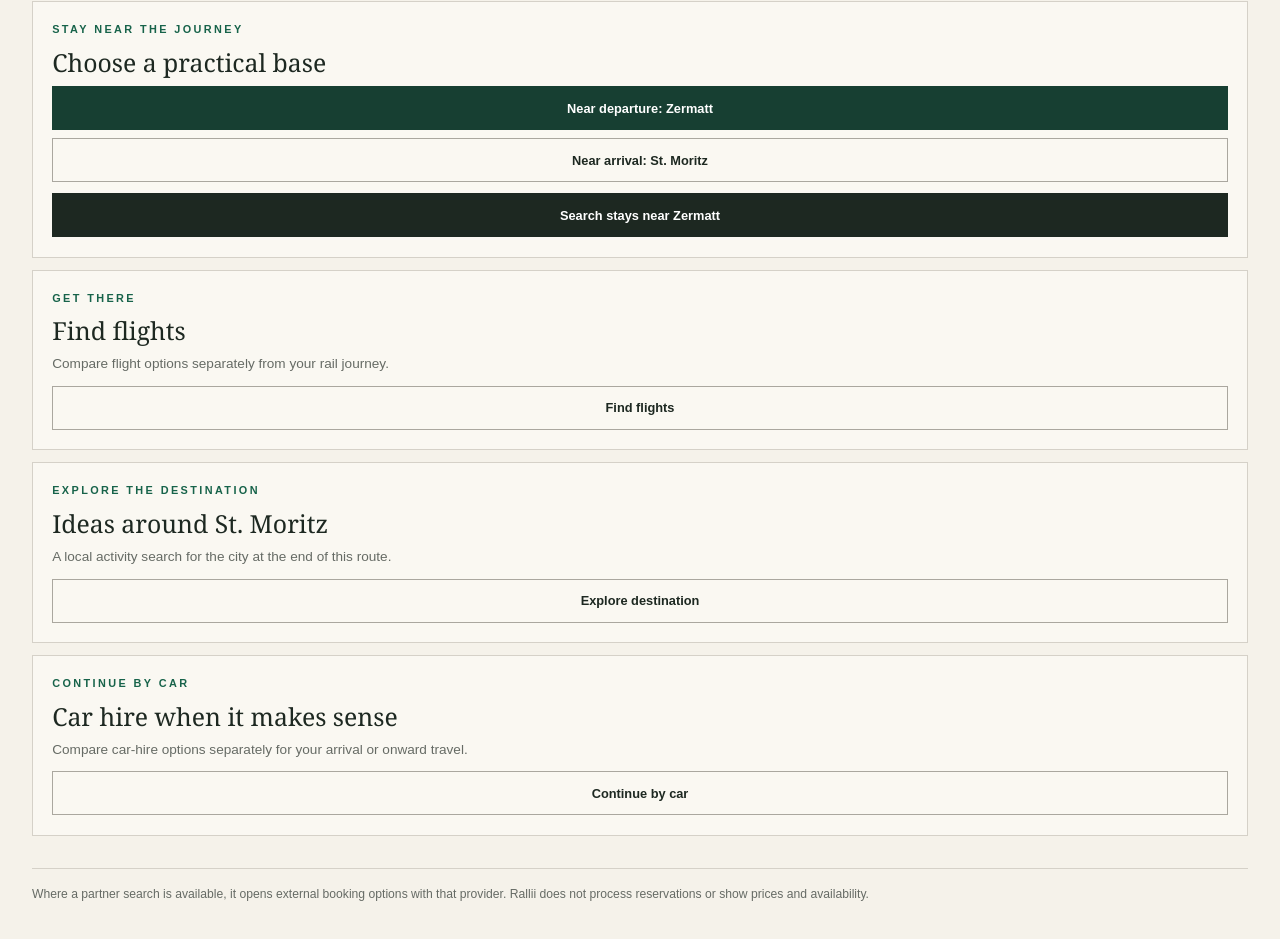
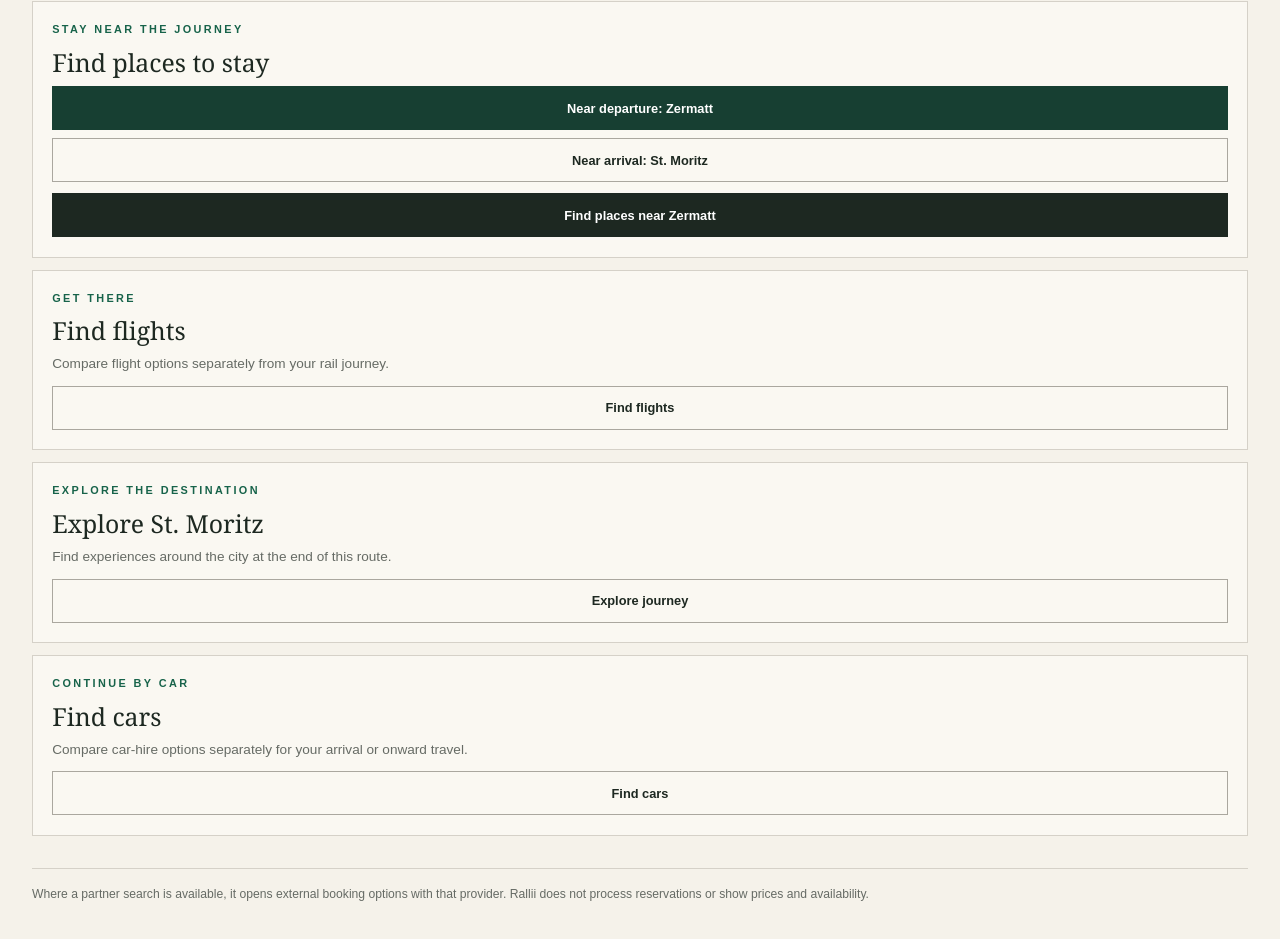
Before and after one commit to millenialmuseclub-boop/Rallii, a Next.js app: page /plan in a window 1280 px wide. Shown: the part 1023-1962 px from the top of the page. Built offline with nearby package versions, Linux system fonts and the light colour scheme; no server answers.

Commit message:
Place partner tools inline on journey planning

```diff
--- a/src/app/globals.css
+++ b/src/app/globals.css
@@ -550,6 +550,7 @@ button.timeline-content:hover, .timeline-content--selected { background: #ebe9e1
 .partner-plan__embed { width: 100%; min-height: 34rem; border: 0; background: var(--page); }
 .partner-plan__widget { min-height: 5rem; }
 .partner-plan__partner-frame { width: 100%; min-height: 11rem; border: 0; background: var(--page); }
+.partner-plan__partner-frame[data-kind="stays"], .partner-plan__partner-frame[data-kind="cars"], .partner-plan__partner-frame[data-kind="activities"] { min-height: 23rem; }
 .partner-plan__widget-fallback { margin-top: .6rem; color: var(--muted); font-size: .74rem; line-height: 1.45; }
 
 @media (max-width: 639px) {
--- a/src/app/partner-widget/route.ts
+++ b/src/app/partner-widget/route.ts
@@ -1,6 +1,7 @@
-type PartnerWidgetKind = "flights" | "cars" | "activities";
+type PartnerWidgetKind = "stays" | "flights" | "cars" | "activities";
 
 const widgetParameters: Record<PartnerWidgetKind, Record<string, string>> = {
+  stays: { locale: "en", powered_by: "true", primary_override: "#5392F9", color_button: "#2681ff", color_icons: "#5392F9", dark: "#262626", color_border: "#2681ff", color_focused: "#32a8dd", border_radius: "0", plain: "false", promo_id: "8303", campaign_id: "104" },
   flights: { locale: "en", curr: "USD", powered_by: "true", border_radius: "0", plain: "true", color_button: "#2681ff", color_button_text: "#ffffff", color_border: "#2681ff", promo_id: "4132", campaign_id: "121" },
   cars: { locale: "en", powered_by: "true", bg_color: "#fad130", font_color: "#333333", button_color: "#00a200", button_font_color: "#ffffff", button_text: "Search", rounded_corners: "false", benefits: "false", dc_powered_by: "false", supplier_logos: "false", top_logo: "false", logo_style: "dark", top_color: "#007ac2", campaign_id: "117", promo_id: "3873" },
   activities: { locale: "en-US", powered_by: "true", campaign_id: "108", promo_id: "4040" },
@@ -18,7 +19,7 @@ export function GET(request: Request): Response {
 }
 
 function isWidgetKind(value: string | null): value is PartnerWidgetKind {
-  return value === "flights" || value === "cars" || value === "activities";
+  return value === "stays" || value === "flights" || value === "cars" || value === "activities";
 }
 
 function htmlResponse(content: string, status = 200): Response {
--- a/src/components/partner-planning-panel.tsx
+++ b/src/components/partner-planning-panel.tsx
@@ -7,17 +7,20 @@ import {
   getPlanningLocations,
   hasPreparedActivityContext,
   isGetYourGuideConfigured,
-  isStay22Configured,
   isTravelpayoutsConfigured,
   partnerPlanning,
 } from "@/data/partner-planning";
 
-type PartnerSurface = "stays" | "flights" | "experiences" | "car" | null;
+type PartnerSurface = "stays" | "flights" | "experiences" | "car";
+type PartnerWidgetKind = "stays" | "flights" | "cars" | "activities";
+type OpenSurfaces = Record<PartnerSurface, boolean>;
+
+const closedSurfaces: OpenSurfaces = { stays: false, flights: false, experiences: false, car: false };
 
 export function PartnerPlanningPanel({ routes, initialRouteSlug }: { routes: RailRoute[]; initialRouteSlug?: string }) {
   const initialRoute = routes.find((route) => route.summary.slug === initialRouteSlug) ?? routes[0];
   const [routeSlug, setRouteSlug] = useState(initialRoute.summary.slug);
-  const [surface, setSurface] = useState<PartnerSurface>(null);
+  const [openSurfaces, setOpenSurfaces] = useState<OpenSurfaces>(closedSurfaces);
   const route = routes.find((item) => item.summary.slug === routeSlug) ?? initialRoute;
   const locations = getPlanningLocations(route);
   const [locationId, setLocationId] = useState(locations[0].id);
@@ -28,7 +31,11 @@ export function PartnerPlanningPanel({ routes, initialRouteSlug }: { routes: Rai
     const nextRoute = routes.find((route) => route.summary.slug === nextSlug);
     setRouteSlug(nextSlug);
     setLocationId(nextRoute ? getPlanningLocations(nextRoute)[0].id : "departure");
-    setSurface(null);
+    setOpenSurfaces(closedSurfaces);
+  }
+
+  function toggleSurface(surface: PartnerSurface) {
+    setOpenSurfaces((current) => ({ ...current, [surface]: !current[surface] }));
   }
 
   return <section className="partner-plan" aria-labelledby="partner-plan-title">
@@ -41,32 +48,19 @@ export function PartnerPlanningPanel({ routes, initialRouteSlug }: { routes: Rai
 
     <div className="partner-plan__sections">
       <section className="partner-plan__section"><p className="eyebrow">Continue planning</p><h3>Travel with the operator</h3><p>Rallii’s route guidance is editorial. Check the operator directly for current reservations, schedules, and service information.</p>{operator?.url ? <a className="action-button focus-ring" href={operator.url} target="_blank" rel="noreferrer">Visit {route.summary.operator}</a> : null}</section>
-      <section className="partner-plan__section"><p className="eyebrow">Stay near the journey</p><h3>Choose a practical base</h3><div className="partner-plan__locations">{locations.map((item) => <button key={item.id} type="button" className="action-button focus-ring" aria-pressed={location.id === item.id} onClick={() => setLocationId(item.id)}>{item.label}: {item.place}</button>)}</div>{isStay22Configured() ? <button className="action-button action-button--primary focus-ring" type="button" onClick={() => setSurface("stays")}>Search stays near {location.place}</button> : <p className="partner-plan__quiet">Accommodation search is not configured yet.</p>}</section>
-      <section className="partner-plan__section"><p className="eyebrow">Get there</p><h3>Find flights</h3><p>Compare flight options separately from your rail journey.</p>{partnerPlanning.tripFlightsEnabled && isTravelpayoutsConfigured() ? <button className="action-button focus-ring" type="button" onClick={() => setSurface("flights")}>Find flights</button> : <span className="partner-plan__quiet">Partner search is not configured yet.</span>}</section>
-      {hasPreparedActivityContext(route) && isGetYourGuideConfigured() ? <section className="partner-plan__section"><p className="eyebrow">Explore the destination</p><h3>Ideas around {route.summary.destination}</h3><p>A local activity search for the city at the end of this route.</p><button className="action-button focus-ring" type="button" onClick={() => setSurface("experiences")}>Explore destination</button></section> : null}
-      <section className="partner-plan__section"><p className="eyebrow">Continue by car</p><h3>Car hire when it makes sense</h3><p>Compare car-hire options separately for your arrival or onward travel.</p>{partnerPlanning.discoverCarsEnabled && isTravelpayoutsConfigured() ? <button className="action-button focus-ring" type="button" onClick={() => setSurface("car")}>Continue by car</button> : <span className="partner-plan__quiet">Partner search is not configured yet.</span>}</section>
+      <section className="partner-plan__section"><p className="eyebrow">Stay near the journey</p><h3>Find places to stay</h3><div className="partner-plan__locations">{locations.map((item) => <button key={item.id} type="button" className="action-button focus-ring" aria-pressed={location.id === item.id} onClick={() => setLocationId(item.id)}>{item.label}: {item.place}</button>)}</div>{isTravelpayoutsConfigured() ? <><button className="action-button action-button--primary focus-ring" type="button" aria-expanded={openSurfaces.stays} onClick={() => toggleSurface("stays")}>Find places near {location.place}</button>{openSurfaces.stays ? <PartnerDetail title={`Places near ${location.place}`} onClose={() => toggleSurface("stays")}><p>Partner search by Agoda · Opens external booking options.</p><TravelPayoutsWidget kind="stays" title="Agoda accommodation search" /></PartnerDetail> : null}</> : <p className="partner-plan__quiet">Accommodation search is not configured yet.</p>}</section>
+      <section className="partner-plan__section"><p className="eyebrow">Get there</p><h3>Find flights</h3><p>Compare flight options separately from your rail journey.</p>{partnerPlanning.tripFlightsEnabled && isTravelpayoutsConfigured() ? <><button className="action-button focus-ring" type="button" aria-expanded={openSurfaces.flights} onClick={() => toggleSurface("flights")}>Find flights</button>{openSurfaces.flights ? <PartnerDetail title="Flight finder" onClose={() => toggleSurface("flights")}><p>Partner search by Trip.com · Opens external booking options.</p><TravelPayoutsWidget kind="flights" title="Trip.com flight search" /></PartnerDetail> : null}</> : <span className="partner-plan__quiet">Partner search is not configured yet.</span>}</section>
+      {hasPreparedActivityContext(route) && isGetYourGuideConfigured() ? <section className="partner-plan__section"><p className="eyebrow">Explore the destination</p><h3>Explore {route.summary.destination}</h3><p>Find experiences around the city at the end of this route.</p><button className="action-button focus-ring" type="button" aria-expanded={openSurfaces.experiences} onClick={() => toggleSurface("experiences")}>Explore journey</button>{openSurfaces.experiences ? <PartnerDetail title={`Explore ${route.summary.destination}`} onClose={() => toggleSurface("experiences")}><p>Partner search by GetYourGuide · Opens external booking options.</p><TravelPayoutsWidget kind="activities" title="GetYourGuide activity search" /></PartnerDetail> : null}</section> : null}
+      <section className="partner-plan__section"><p className="eyebrow">Continue by car</p><h3>Find cars</h3><p>Compare car-hire options separately for your arrival or onward travel.</p>{partnerPlanning.discoverCarsEnabled && isTravelpayoutsConfigured() ? <><button className="action-button focus-ring" type="button" aria-expanded={openSurfaces.car} onClick={() => toggleSurface("car")}>Find cars</button>{openSurfaces.car ? <PartnerDetail title="Car finder" onClose={() => toggleSurface("car")}><p>Partner search by DiscoverCars · Opens external booking options.</p><TravelPayoutsWidget kind="cars" title="DiscoverCars search" /></PartnerDetail> : null}</> : <span className="partner-plan__quiet">Partner search is not configured yet.</span>}</section>
     </div>
-    {surface === "stays" ? <PartnerDetail title={`Stays near ${location.place}`} onClose={() => setSurface(null)}><p>Partner search · Opens external booking options.</p><iframe className="partner-plan__embed" title={`Stay22 accommodation search near ${location.place}`} loading="lazy" src={getStay22Url(location.place, route.summary.country)} /></PartnerDetail> : null}
-    {surface === "flights" ? <PartnerDetail title="Find flights" onClose={() => setSurface(null)}><p>Partner search by Trip.com · Opens external booking options.</p><TravelPayoutsWidget kind="flights" title="Trip.com flight search" /></PartnerDetail> : null}
-    {surface === "experiences" ? <PartnerDetail title={`Explore ${route.summary.destination}`} onClose={() => setSurface(null)}><p>Partner search by GetYourGuide · Opens external booking options.</p><GetYourGuideWidget /></PartnerDetail> : null}
-    {surface === "car" ? <PartnerDetail title="Continue by car" onClose={() => setSurface(null)}><p>Partner search by DiscoverCars · Opens external booking options.</p><TravelPayoutsWidget kind="cars" title="DiscoverCars search" /></PartnerDetail> : null}
     <p className="planning-disclosure">Where a partner search is available, it opens external booking options with that provider. Rallii does not process reservations or show prices and availability.</p>
   </section>;
-}
-
-function getStay22Url(place: string, country: string): string {
-  const params = new URLSearchParams({ aid: partnerPlanning.stay22.aid, address: `${place}, ${country}` });
-  return `https://www.stay22.com/embed/gm?${params.toString()}`;
 }
 
 function PartnerDetail({ title, children, onClose }: { title: string; children: React.ReactNode; onClose: () => void }) {
   return <section className="partner-detail" aria-live="polite"><div className="partner-detail__header"><h3>{title}</h3><button className="action-button focus-ring" type="button" onClick={onClose}>Close</button></div>{children}</section>;
 }
 
-function GetYourGuideWidget() {
-  return <TravelPayoutsWidget kind="activities" title="GetYourGuide activity search" />;
+function TravelPayoutsWidget({ kind, title }: { kind: PartnerWidgetKind; title: string }) {
+  return <div className="partner-plan__widget"><iframe title={title} className="partner-plan__partner-frame" data-kind={kind} loading="lazy" sandbox="allow-forms allow-popups allow-popups-to-escape-sandbox allow-same-origin allow-scripts" src={`/partner-widget?kind=${kind}`} /><p className="partner-plan__widget-fallback">If the partner tool does not load, refresh the page or try again later.</p></div>;
 }
-
-function TravelPayoutsWidget({ kind, title }: { kind: "flights" | "cars" | "activities"; title: string }) {
-  return <div className="partner-plan__widget"><iframe title={title} className="partner-plan__partner-frame" loading="lazy" sandbox="allow-forms allow-popups allow-popups-to-escape-sandbox allow-same-origin allow-scripts" src={`/partner-widget?kind=${kind}`} /><p className="partner-plan__widget-fallback">If the partner tool does not load, refresh the page or try again later.</p></div>;
-}
```
Also changed, not shown: 1 other file (tests, documents, lock files or other folders).
